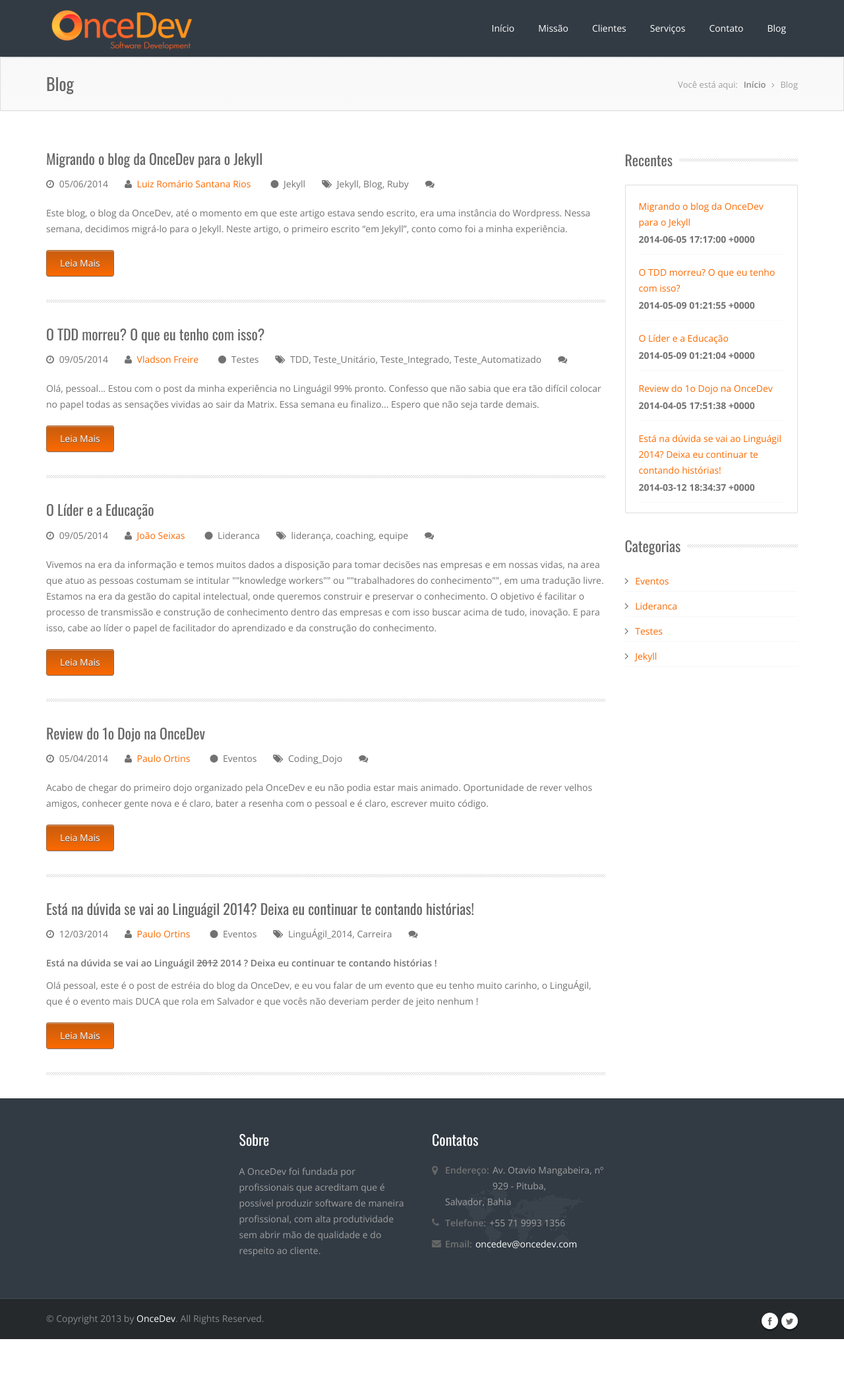
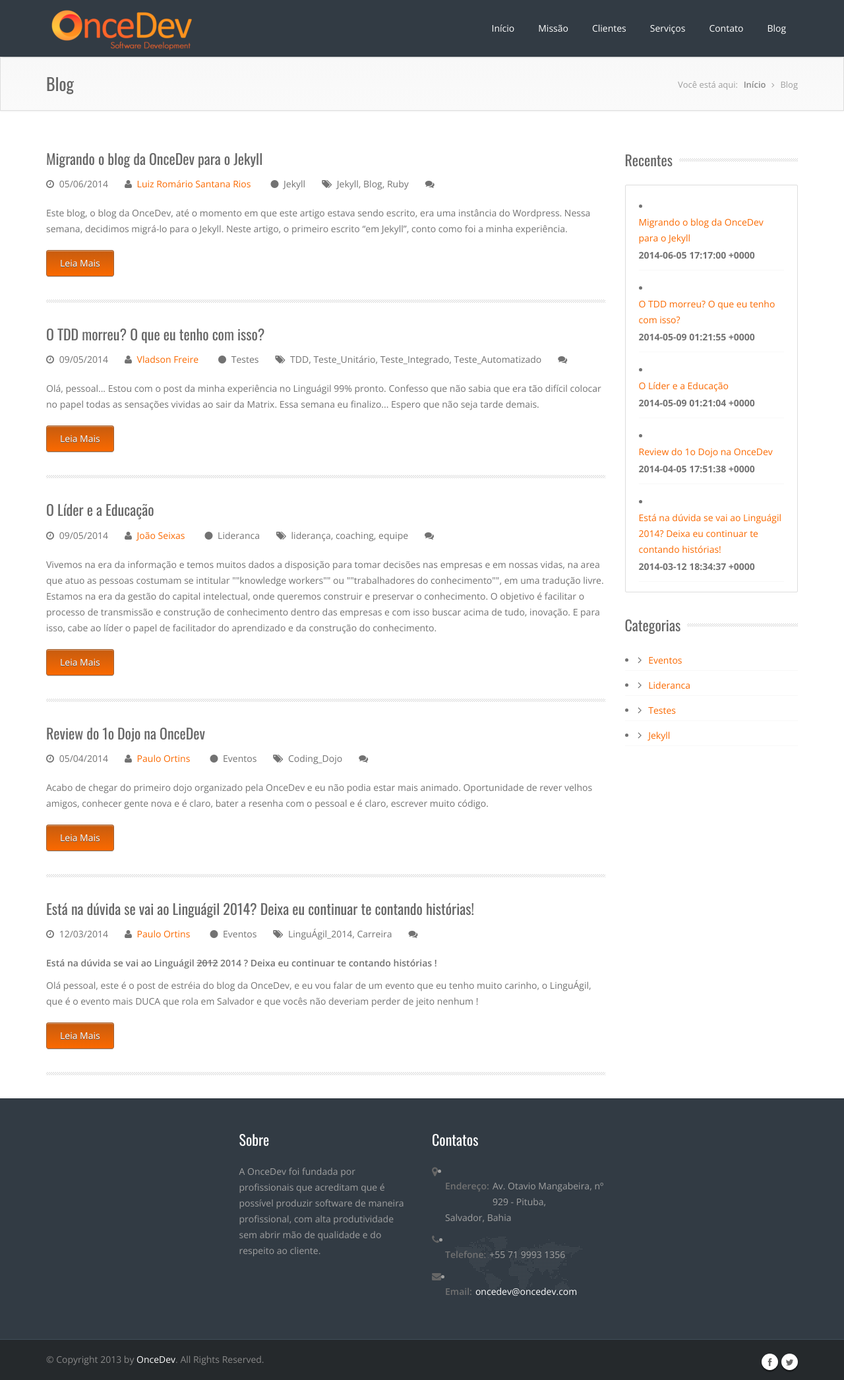
Before and after one commit to Oncedev/oncedev.github.io, a Jekyll site: the page built from index.html, in a window 1280 px wide. Shown: the whole page at 66% size. Built offline with Jekyll 4.4.1, drawn with Linux system fonts in a browser that asks for light colours; comment, search, counter and statistics services are not loaded; before the commit the page ends 2030 px from its top, so only the background shows below that.

Commit message:
Alterar estilo para mostrar pontos nas listas

```diff
--- a/content/css/style.css
+++ b/content/css/style.css
@@ -80,7 +80,7 @@
 
 ul,li,ol {
     line-height: 24px;
-    list-style: none;
+    list-style: disc inside none;
     margin: 0;
     padding: 0;
 }
```
